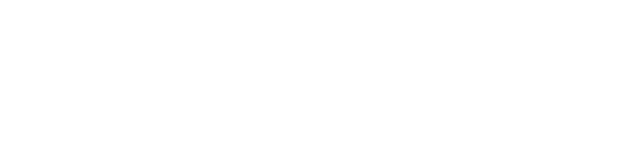
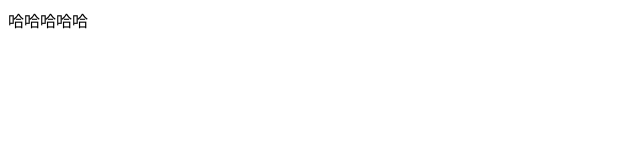
Before and after one commit to zhaojingjing14/hugit, a plain HTML site: page newProjet/index.html in a window 1280 px wide. Shown: the whole page, without its empty margins (0-640 px from the left). Drawn offline with Linux system fonts and the light colour scheme.

Commit message:
no message

```diff
--- a/newProjet/index.html
+++ b/newProjet/index.html
@@ -5,6 +5,10 @@
 		<title></title>
 	</head>
 	<body>
+		<div id="wrap">
 
+哈哈哈哈哈
+
+		</div>
 	</body>
 </html>
```
